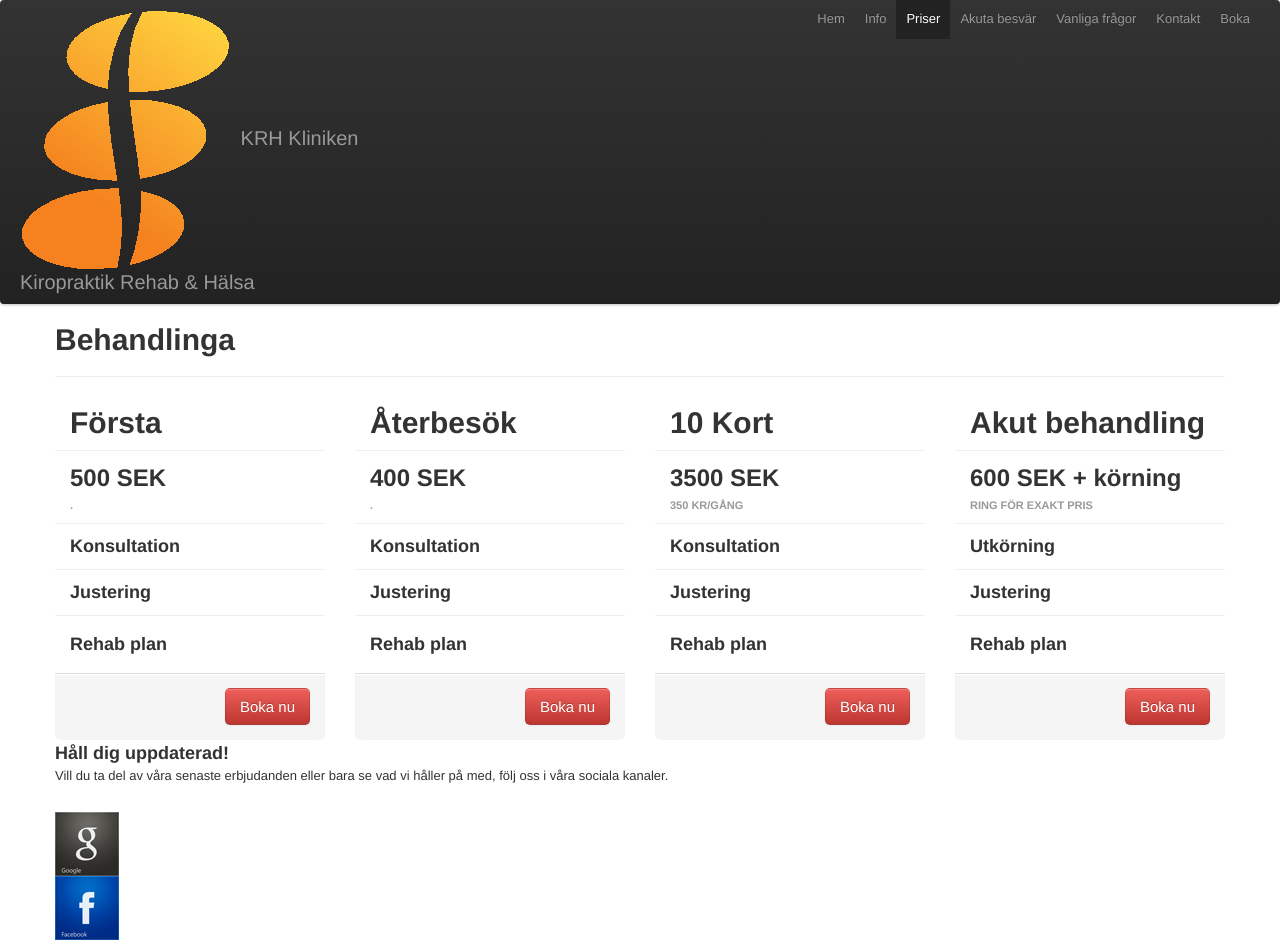
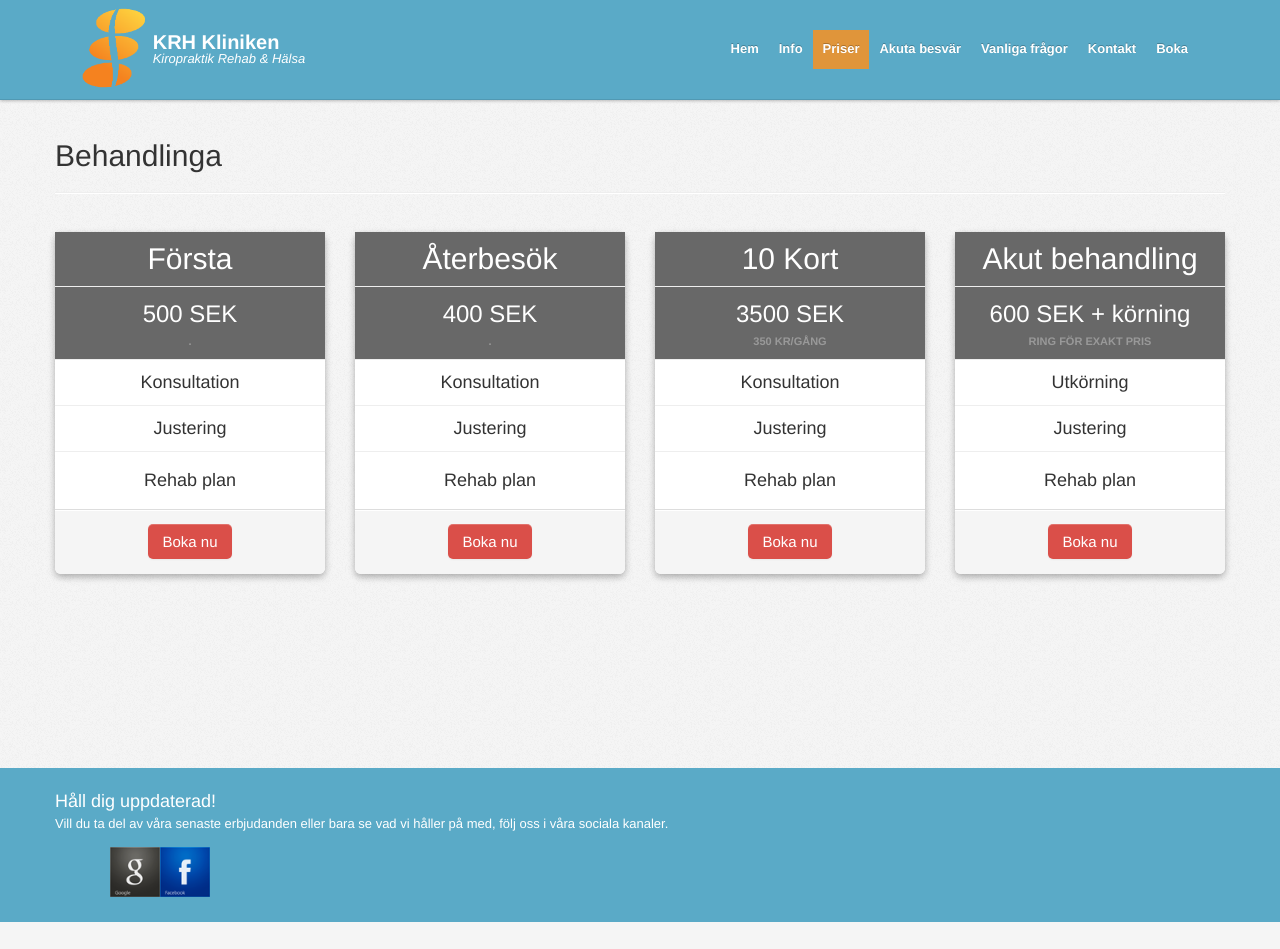
Before and after one commit to niklasae/krhkliniken.se, a plain HTML site: page priser/index.html in a window 1280 px wide. After the commit the page ends 922 px from the top, so only its background shows below. Drawn offline with nearby package versions, Linux system fonts and the light colour scheme.

Commit message:
Site update

```diff
--- a/priser/index.html
+++ b/priser/index.html
@@ -27,7 +27,7 @@
 
 
 
-            <link rel="stylesheet" type="text/css" href="/static/generated/style.less.10882.css">
+            <link rel="stylesheet" type="text/css" href="/static/generated/style.less.18807.css">
 
 
         <!-- Le HTML5 shim, for IE6-8 support of HTML5 elements -->
--- /dev/null
+++ b/static/generated/style.less.18807.css
@@ -0,0 +1,26 @@
+html body{background:url("../img/bg-noise.png") repeat scroll 0 0 #f5f5f5;}
+h1,h2,h3{font-weight:normal;}
+.main-container{min-height:620px;}
+.navbar-inner{background-color:#5aaac7;background-image:none;border-radius:0;padding-bottom:0;}.navbar-inner .container{width:90%;}@media (max-width:480px){.navbar-inner .container{width:auto;}}
+.navbar-inner .brand{color:#ffffff;text-align:left;}.navbar-inner .brand img.logo{vertical-align:middle;height:80px;}
+.navbar-inner .brand span.logo-title{display:inline-block;vertical-align:middle;font-size:13px;font-style:italic;}.navbar-inner .brand span.logo-title :first-child{font-size:20px;font-style:normal;font-weight:bold;display:inline;}
+@media (max-width:400px){.navbar-inner .brand span.logo-title :first-child{font-size:15px;} .navbar-inner .brand span.logo-title>*{display:none;}}
+.navbar-inner .btn-navbar,.navbar-inner .btn-navbar:hover{margin-top:30px;padding:10px 14px;background-image:none;background-color:#e0953a;}
+.navbar-inner .nav-collapse{padding-top:30px;}@media (max-width:979px){.navbar-inner .nav-collapse{padding-top:0;}}
+.navbar-inner .nav>li.active>a{background-color:#e0953a;}.navbar-inner .nav>li.active>a:hover{background-color:#e0953a;}
+.navbar-inner .nav>li>a{color:#ffffff;font-weight:bold;}.navbar-inner .nav>li>a:hover{background-color:#e0953a;}
+#footer{margin-top:30px;padding:20px 0;background-color:#5aaac7;color:#ffffff;}
+ul.social li{float:left;width:50px;}
+ul.social img{margin:5px;width:50px;}
+.copy{background:none repeat scroll 0 0 #1A1A1A;border-top:1px solid #9C080C;margin-top:20px;padding:10px 0;}
+@media (max-width:480px){.navbar{margin-left:-40px;margin-right:-40px;padding-left:20px;padding-right:20px;} #footer{margin-left:-20px;margin-right:-20px;padding-left:20px;padding-right:20px;}}@media (max-width:768px){.navbar{margin-left:-40px;margin-right:-40px;padding-left:20px;padding-right:20px;} #footer{margin-left:-20px;margin-right:-20px;padding-left:20px;padding-right:20px;}}.intro{text-align:center;line-height:24px;}
+#features{text-align:center;}
+.pic-theme{height:70px;margin:20px auto 0px;width:92px;}
+.thumbnail,.accordion-group{background-color:#ffffff;}
+.plans{text-align:center;}
+.price{background-color:#ffffff;-webkit-border-radius:6px;-moz-border-radius:6px;border-radius:6px;-webkit-box-shadow:0 3px 7px rgba(0, 0, 0, 0.3);-moz-box-shadow:0 3px 7px rgba(0, 0, 0, 0.3);box-shadow:0 3px 7px rgba(0, 0, 0, 0.3);-webkit-background-clip:padding-box;-moz-background-clip:padding-box;background-clip:padding-box;margin-top:20px;}
+.btn-center{text-align:center;}
+.price-header{background:#686868;color:#ffffff;font-weight:bold;}
+.block-title{min-height:40px;margin-top:20px;}
+.price .label-info{color:#FFFFFF;}
+.btn,.btn:hover{background-image:none;border:none;text-shadow:none;}
```
Also changed, not shown: akuta-behandlingar/index.html (+1 -1 lines), boka/index.html (+1 -1 lines), index.html (+1 -1 lines), information/index.html (+1 -1 lines), kontakt/index.html (+1 -1 lines), vanliga-fragor/index.html (+1 -1 lines).
